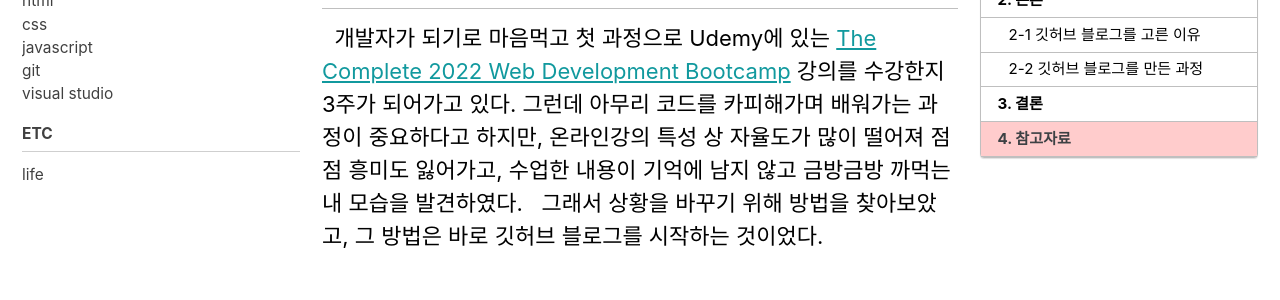
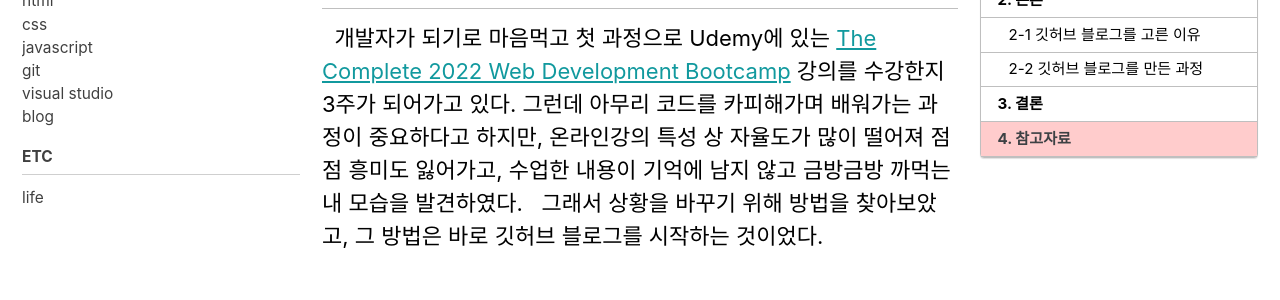
Before and after one commit to slowkoding/slowkoding.github.io, a Jekyll site: the page built from _posts/2022-02-06-The-reason-I-started-blog.md, in a window 1280 px wide. Shown: the part 362-662 px from the top of the page. Built offline with Jekyll 4.4.1, drawn with Linux system fonts in a browser that asks for light colours; cached includes are drawn as plain includes; comment, search, counter and statistics services are not loaded.

Commit message:
Update navigation.yml

```diff
--- a/_data/navigation.yml
+++ b/_data/navigation.yml
@@ -6,7 +6,6 @@ main:
     url: /tags/
   - title: "Search"
     url: /search/
-
 
 docs:
   - title: "About"
@@ -29,10 +28,13 @@ docs:
         url: /git/
       - title: "visual studio"
         url: /visual studio/
+      - title: "blog"
+        url: /blog/
   - title: "etc"
     children:
       - title: "life"
         url: /life/
+
 
   # - title: "About"
   #   url: https://mmistakes.github.io/minimal-mistakes/about/
```
